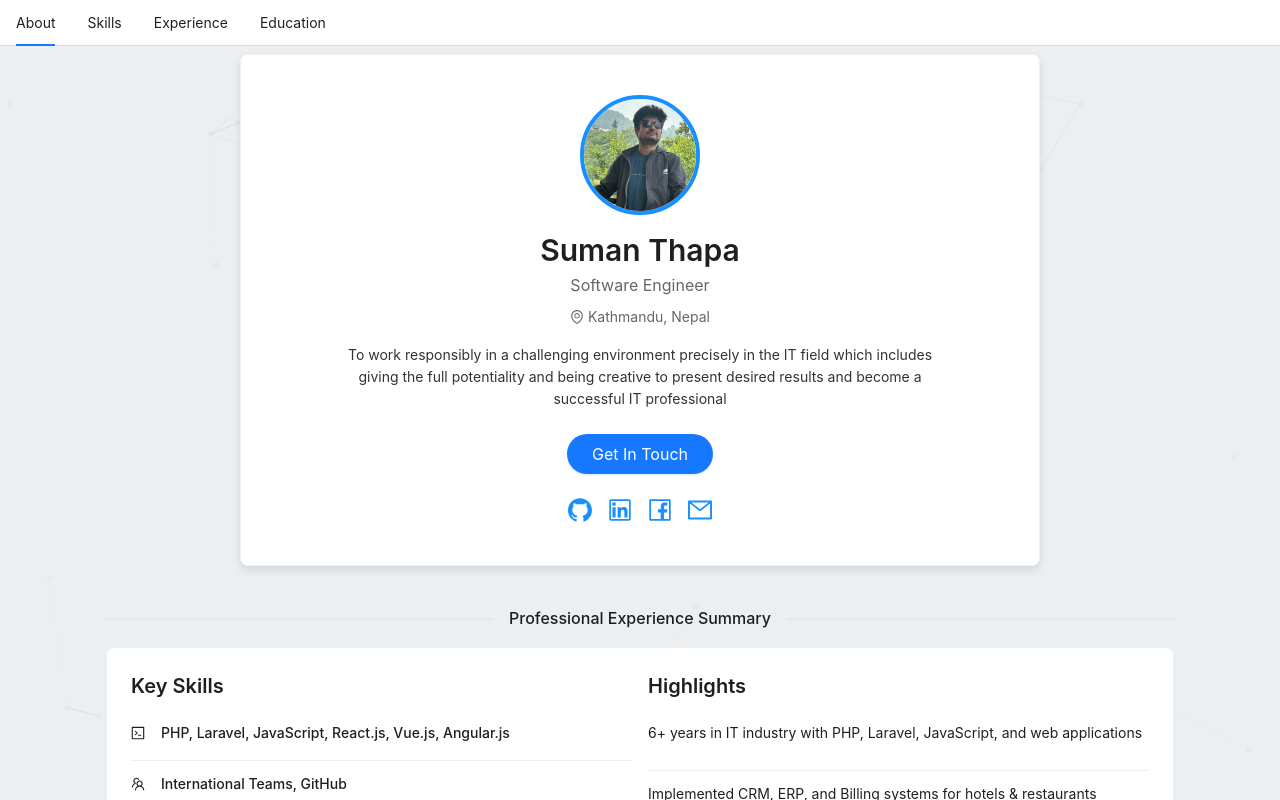
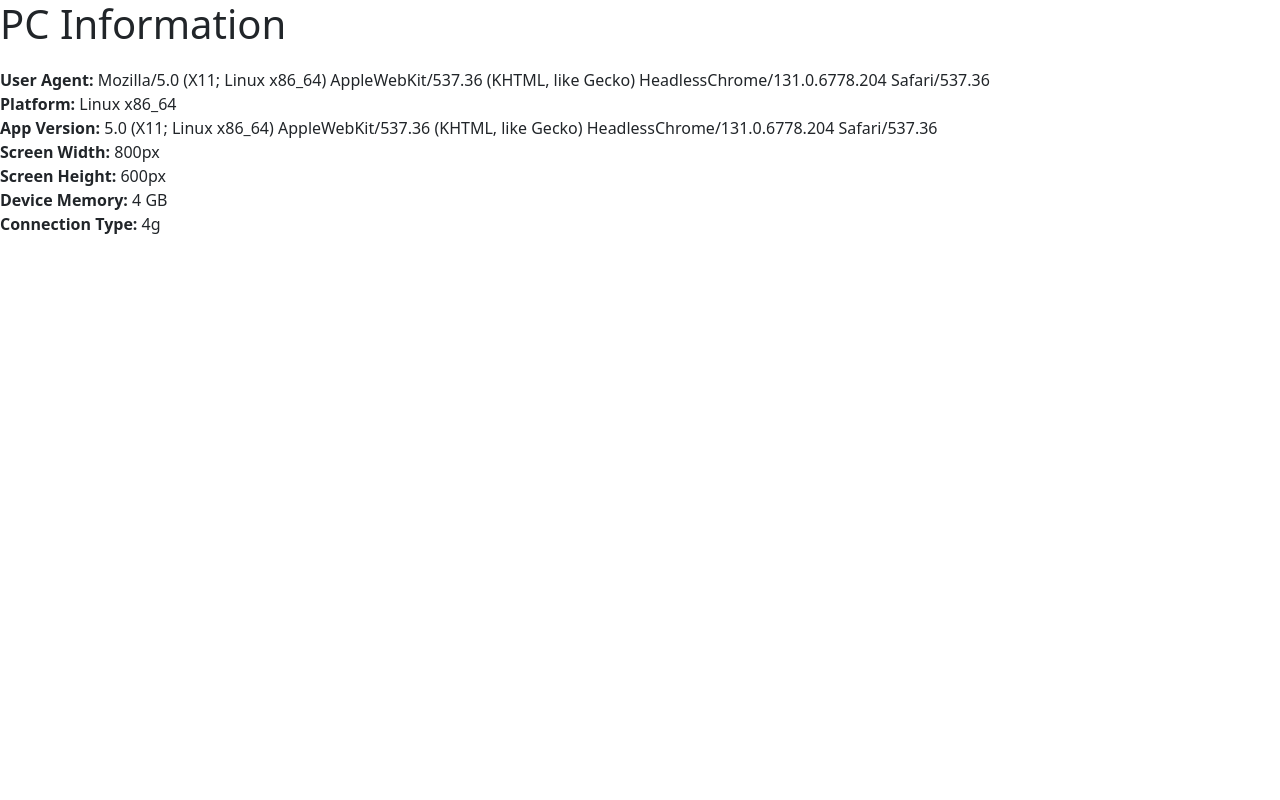
Before and after one commit to suman98/suman98.github.io, a React (Create React App) app: page /#/spec in a window 1280 px wide. Shown: the top 800 px of the page. Built offline with nearby package versions, Linux system fonts and the light colour scheme.

Commit message:
added spec

```diff
--- a/package.json
+++ b/package.json
@@ -2,6 +2,7 @@
   "name": "my-app",
   "version": "0.1.0",
   "private": true,
+  "homepage": "https://suman98.github.io",
   "dependencies": {
     "@testing-library/jest-dom": "^5.17.0",
     "@testing-library/react": "^13.4.0",
--- a/src/layouts/Router.tsx
+++ b/src/layouts/Router.tsx
@@ -1,15 +1,17 @@
 // src/Router.tsx
 import React from 'react';
-import { BrowserRouter as Router, Routes, Route } from 'react-router-dom';
+import { HashRouter as Router, Routes, Route } from 'react-router-dom';
 import Home from '@/pages/home/index';
+import MySpec from '@/pages/spec/index'
 import PlayGround from '@/pages/play';
 
 const AppRouter: React.FC = () => {
   return (
     <Router>
       <Routes>
-        <Route path="/" element={<Home />} />
+        <Route  path="/" element={<Home />} />
         <Route path="/play" element={<PlayGround />} />
+        <Route path="/spec" element={<MySpec />} />
       </Routes>
     </Router>
   );
--- /dev/null
+++ b/src/pages/spec/index.jsx
@@ -0,0 +1,59 @@
+import React, { useState, useEffect } from "react";
+
+const PCInfo = () => {
+  const [info, setInfo] = useState(null);
+
+  const showInfo = () => {
+    const userAgent = navigator.userAgent;
+    const platform = navigator.platform;
+    const appVersion = navigator.appVersion;
+    const screenWidth = window.screen.width;
+    const screenHeight = window.screen.height;
+    const deviceMemory = navigator.deviceMemory || "N/A"; // In GB
+    const connectionType = navigator.connection
+      ? navigator.connection.effectiveType
+      : "N/A";
+
+    const pcInfo = {
+      userAgent,
+      platform,
+      appVersion,
+      screenWidth,
+      screenHeight,
+      deviceMemory,
+      connectionType,
+    };
+
+    setInfo(pcInfo);
+  };
+
+  useEffect(() => {
+    showInfo();
+  }, []);
+
+  return (
+    <div>
+      <h1>PC Information</h1>
+      {info && (
+        <div style={{ marginTop: "20px" }}>
+          <strong>User Agent:</strong> {info.userAgent}
+          <br />
+          <strong>Platform:</strong> {info.platform}
+          <br />
+          <strong>App Version:</strong> {info.appVersion}
+          <br />
+          <strong>Screen Width:</strong> {info.screenWidth}px
+          <br />
+          <strong>Screen Height:</strong> {info.screenHeight}px
+          <br />
+          <strong>Device Memory:</strong> {info.deviceMemory} GB
+          <br />
+          <strong>Connection Type:</strong> {info.connectionType}
+          <br />
+        </div>
+      )}
+    </div>
+  );
+};
+
+export default PCInfo;
```
Also changed, not shown: public/404.html (added, +16 -0 lines), 5 other files (tests, documents, lock files or other folders).
